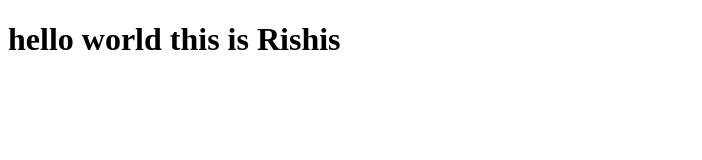
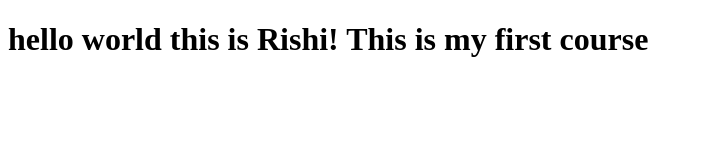
Before and after one commit to Rishizan/coursera-test, a plain HTML site: page site/index.html in a window 1280 px wide. Shown: the whole page, without its empty margins (0-702 px from the left). Drawn offline with Linux system fonts and the light colour scheme.

Commit message:
Small addition to our page content.

```diff
--- a/site/index.html
+++ b/site/index.html
@@ -4,6 +4,6 @@
 	<title>Hello world</title>
 </head>
 <body>
-<h1>hello world this is Rishis</h1>
+<h1>hello world this is Rishi! This is my first course</h1>
 </body>
 </html>
```
